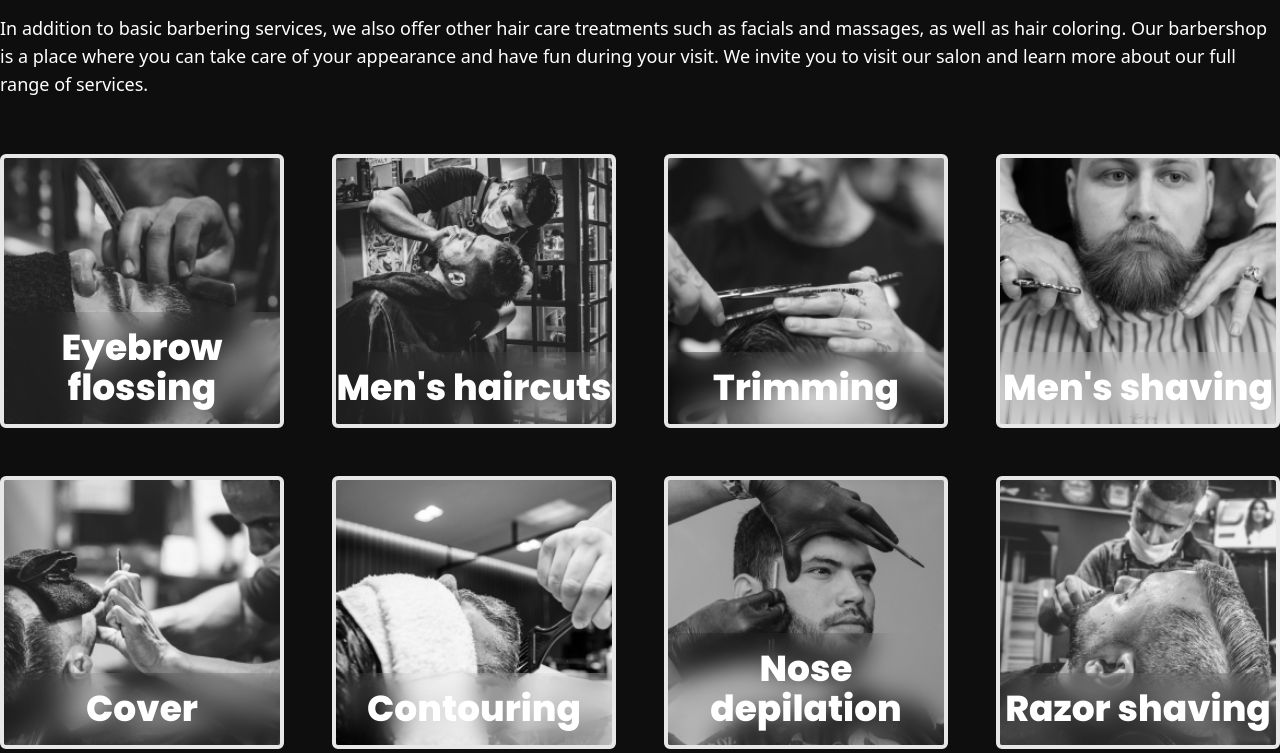
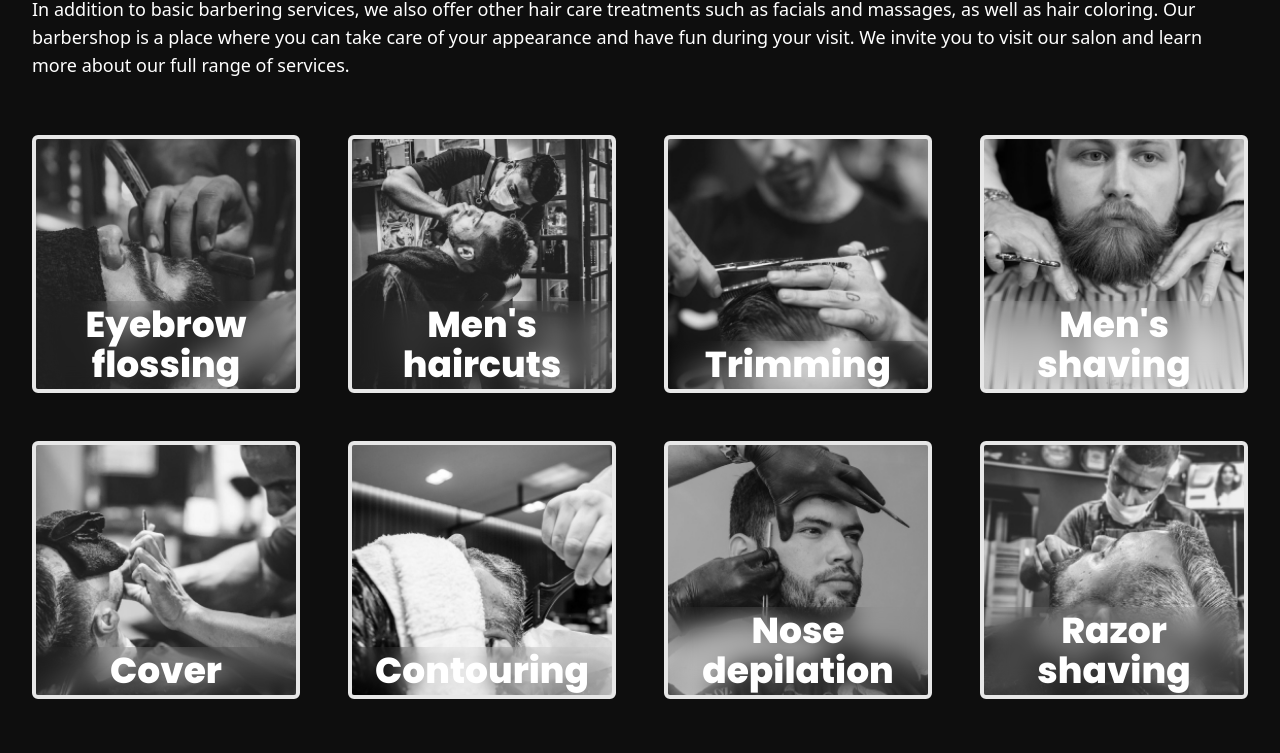
Before and after one commit to Patrykbarc/react-old-sailor, a React (Vite) app: page / in a window 1280 px wide. Shown: the part 1990-2743 px from the top of the page. Built offline with nearby package versions, Linux system fonts and the light colour scheme.

Commit message:
Basic media queries

```diff
--- a/src/components/Card/Card.jsx
+++ b/src/components/Card/Card.jsx
@@ -1,16 +1,17 @@
 export function Card({ text, src, alt }) {
   return (
     <div>
-      <div className="relative flex justify-center overflow-hidden rounded-md border-4 bg-gray-200 text-white grayscale transition-all duration-500 hover:border-brand hover:text-brand hover:grayscale-0">
+      <div
+        className="relative flex justify-center overflow-hidden rounded-md border-4 bg-gray-200
+       text-white grayscale transition-all duration-500 hover:border-brand hover:text-brand hover:grayscale-0"
+      >
         <img
           className="w-full scale-[1.03] transition-transform duration-300 hover:scale-[1.05]"
           src={src}
           alt={alt}
         />
-        <div className="box-shadow-text pointer-events-none absolute bottom-0 left-1/2 z-10 w-full -translate-x-1/2 text-center font-title text-4xl font-bold">
-          <span className="relative z-10 block w-full bg-clip-text py-4">
-            {text}
-          </span>
+        <div className="box-shadow-text md:text-1xl pointer-events-none absolute bottom-0 left-1/2 z-10 w-full -translate-x-1/2 text-center font-title font-bold lg:text-4xl">
+          <span className="relative z-10 block w-full py-1">{text}</span>
           <div className="absolute bottom-0 z-0 block h-full w-full backdrop-blur-md" />
         </div>
       </div>
--- a/src/components/Footer/Footer.jsx
+++ b/src/components/Footer/Footer.jsx
@@ -22,7 +22,7 @@ const footerLinks = [
 
 export function Footer() {
   return (
-    <footer className="w-full pb-5 text-white">
+    <footer className="w-full bg-neutral-950 pt-5 pb-5 text-white">
       <div className="container mx-auto">
         <div className="flex justify-between text-xl">
           <Logo orientation="vertical" />
--- a/src/components/Section/Section.jsx
+++ b/src/components/Section/Section.jsx
@@ -4,10 +4,13 @@ export function Section({ sectionData, buttonData }) {
   const { id, title, description, cards } = sectionData;
   const { showButton, buttonText } = buttonData || {};
 
-  const gridStyle = id === "about" ? "grid-cols-3" : "grid-cols-4";
+  const gridStyle =
+    id === "about"
+      ? "grid-cols-1 sm:grid-cols-3"
+      : "grid-cols-1 sm:grid-cols-2 md:grid-cols-3 lg:grid-cols-4";
 
   return (
-    <section className="py-24" id={id}>
+    <section className="mx-8 py-24 pb-0 last-of-type:pb-24 md:pb-24" id={id}>
       <div className="container mx-auto flex flex-col gap-14">
         <div className="flex flex-col gap-16">
           <div>
@@ -31,7 +34,11 @@ export function Section({ sectionData, buttonData }) {
             />
           ))}
         </div>
-        {showButton && <Button value={buttonText} />}
+        {showButton && (
+          <div className="mx-auto">
+            <Button value={buttonText} />
+          </div>
+        )}
       </div>
     </section>
   );
```
